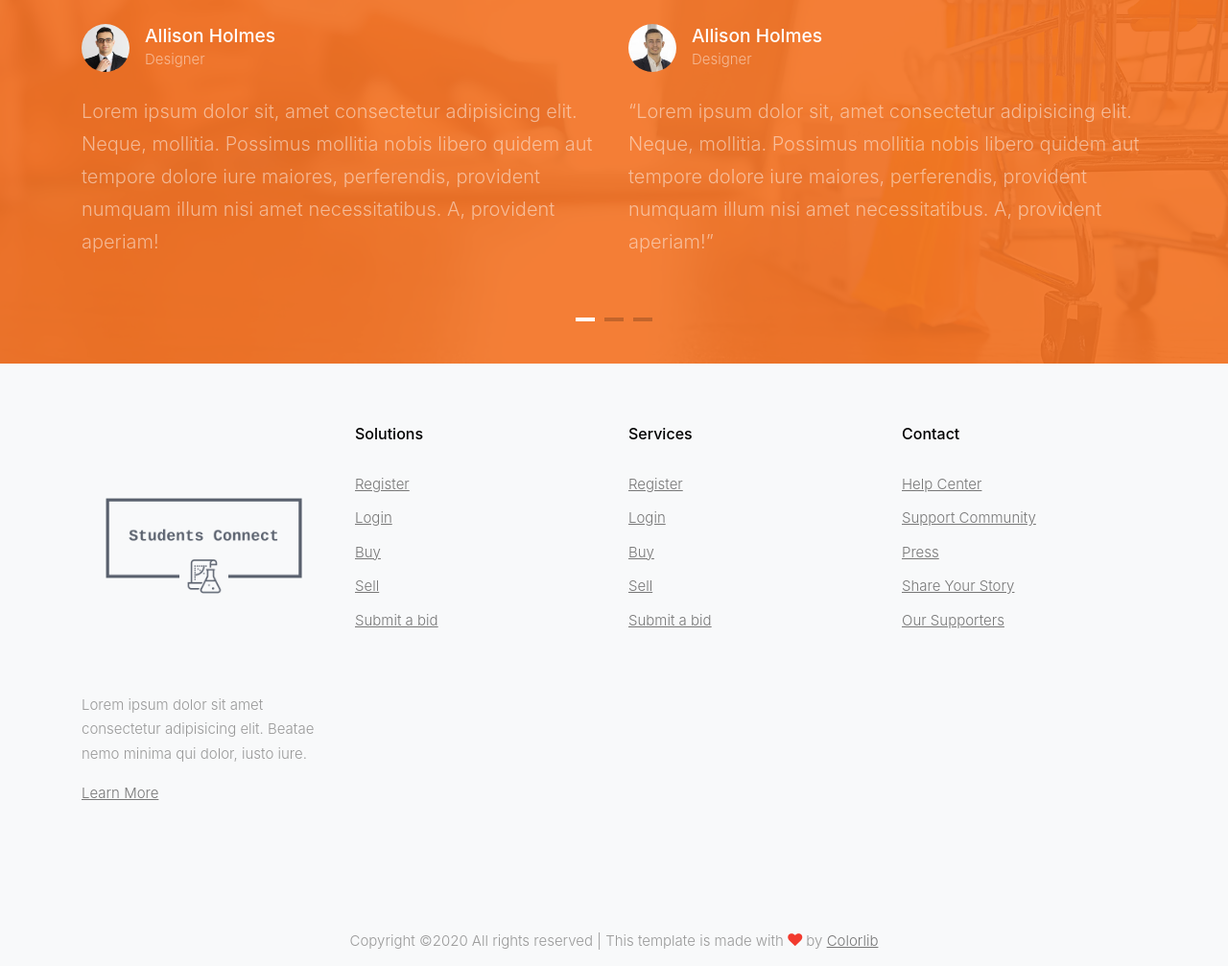
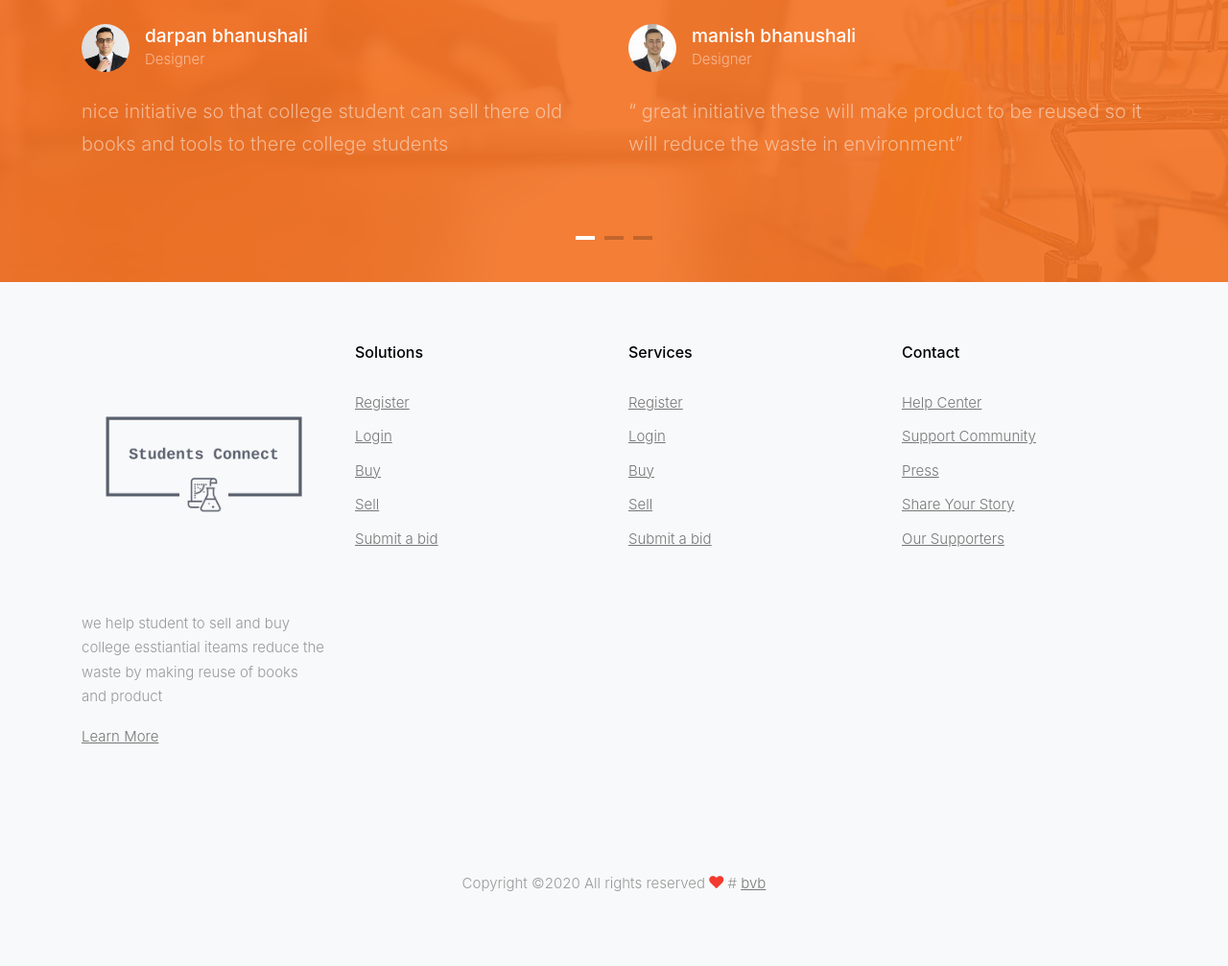
Before and after one commit to maniya26/clgwebsite, a plain HTML site: page contact.html in a window 1280 px wide. Shown: the part 1790-2797 px from the top of the page at 96% size. Drawn offline with Linux system fonts and the light colour scheme; files whose address does not match are found by name; a web font is replaced by a local one.

Commit message:
Update contact.html
m# hi change nere ne apply kare vej

```diff
--- a/contact.html
+++ b/contact.html
@@ -109,7 +109,7 @@
           <div class="row align-items-center justify-content-center">
             <div class="col-md-7 mx-auto text-center" data-aos="fade-up">
               <h1>Contact Us</h1>
-              <p>Lorem ipsum dolor sit amet, consectetur adipisicing elit. Sit, nihil.</p>
+<!--               <p></p> -->
               <p><a href="#" class="btn btn-primary">Explore Now</a></p>
             </div>
           </div>
@@ -159,13 +159,13 @@
               <div class="mb-3 bg-white">
                 <h3 class="mb-5 text-black">Contact Info</h3>
                 <p class="mb-0 font-weight-bold text-black">Address</p>
-                <p class="mb-4 text-black">203 Fake St. Mountain View, San Francisco, California, USA</p>
+                <p class="mb-4 text-black">shah and anchor kutchi eng college</p>
 
                 <p class="mb-0 font-weight-bold text-black">Phone</p>
-                <p class="mb-4"><a href="#">+1 232 3235 324</a></p>
+                <p class="mb-4"><a href="#">8291224544</a></p>
 
                 <p class="mb-0 font-weight-bold text-black">Email Address</p>
-                <p class="mb-0"><a href="#">youremail@domain.com</a></p>
+                <p class="mb-0"><a href="#">bhanushalim65@gmail.com</a></p>
 
               </div>
             </div>
@@ -190,12 +190,12 @@
               <div class="ftco-testimonial-vcard d-flex align-items-center mb-4">
                 <img src="images/person_1.jpg" alt="Image" class="img-fluid mr-3">
                 <div>
-                  <h3>Allison Holmes</h3>
+                  <h3>mahesh bhanushali</h3>
                   <span>Designer</span>
                 </div>
               </div>
               <div>
-                <p>&ldquo;Lorem ipsum dolor sit, amet consectetur adipisicing elit. Neque, mollitia. Possimus mollitia nobis libero quidem aut tempore dolore iure maiores, perferendis, provident numquam illum nisi amet necessitatibus. A, provident aperiam!&rdquo;</p>
+<<p>&ldquo;I am very happy with the product!&rdquo;</p> -->
               </div>
             </div>
 
@@ -203,12 +203,12 @@
               <div class="ftco-testimonial-vcard d-flex align-items-center mb-4">
                 <img src="images/person_2.jpg" alt="Image" class="img-fluid mr-3">
                 <div>
-                  <h3>Allison Holmes</h3>
+                  <h3>darpan bhanushali</h3>
                   <span>Designer</span>
                 </div>
               </div>
               <div>
-                <p>Lorem ipsum dolor sit, amet consectetur adipisicing elit. Neque, mollitia. Possimus mollitia nobis libero quidem aut tempore dolore iure maiores, perferendis, provident numquam illum nisi amet necessitatibus. A, provident aperiam!</p>
+                <p> nice initiative so that college student can sell there old books and tools to there college students</p>
               </div>
             </div>
 
@@ -216,12 +216,12 @@
               <div class="ftco-testimonial-vcard d-flex align-items-center mb-4">
                 <img src="images/person_4.jpg" alt="Image" class="img-fluid mr-3">
                 <div>
-                  <h3>Allison Holmes</h3>
+                  <h3>manish bhanushali</h3>
                   <span>Designer</span>
                 </div>
               </div>
               <div>
-                <p>&ldquo;Lorem ipsum dolor sit, amet consectetur adipisicing elit. Neque, mollitia. Possimus mollitia nobis libero quidem aut tempore dolore iure maiores, perferendis, provident numquam illum nisi amet necessitatibus. A, provident aperiam!&rdquo;</p>
+                <p>&ldquo; great initiative these will make product to be reused so it will reduce the waste in environment&rdquo;</p>
               </div>
             </div>
 
@@ -229,12 +229,12 @@
               <div class="ftco-testimonial-vcard d-flex align-items-center mb-4">
                 <img src="images/person_3.jpg" alt="Image" class="img-fluid mr-3">
                 <div>
-                  <h3>Allison Holmes</h3>
+                  <h3>vivek patel</h3>
                   <span>Designer</span>
                 </div>
               </div>
               <div>
-                <p>Lorem ipsum dolor sit, amet consectetur adipisicing elit. Neque, mollitia. Possimus mollitia nobis libero quidem aut tempore dolore iure maiores, perferendis, provident numquam illum nisi amet necessitatibus. A, provident aperiam!</p>
+                <p>i buyed a scintific calulator its working great !</p>
               </div>
             </div>
 
@@ -242,12 +242,12 @@
               <div class="ftco-testimonial-vcard d-flex align-items-center mb-4">
                 <img src="images/person_2.jpg" alt="Image" class="img-fluid mr-3">
                 <div>
-                  <h3>Allison Holmes</h3>
+                  <h3>harsh gori</h3>
                   <span>Designer</span>
                 </div>
               </div>
               <div>
-                <p>&ldquo;Lorem ipsum dolor sit, amet consectetur adipisicing elit. Neque, mollitia. Possimus mollitia nobis libero quidem aut tempore dolore iure maiores, perferendis, provident numquam illum nisi amet necessitatibus. A, provident aperiam!&rdquo;</p>
+                <p>&ldquo; i buyed ip books condition is nice&rdquo;</p>
               </div>
             </div>
 
@@ -255,12 +255,12 @@
               <div class="ftco-testimonial-vcard d-flex align-items-center mb-4">
                 <img src="images/person_4.jpg" alt="Image" class="img-fluid mr-3">
                 <div>
-                  <h3>Allison Holmes</h3>
+                  <h3>dipen mav</h3>
                   <span>Designer</span>
                 </div>
               </div>
               <div>
-                <p>Lorem ipsum dolor sit, amet consectetur adipisicing elit. Neque, mollitia. Possimus mollitia nobis libero quidem aut tempore dolore iure maiores, perferendis, provident numquam illum nisi amet necessitatibus. A, provident aperiam!</p>
+<!--                 <p>i sold my ed kit & tools here!</p> -->
               </div>
             </div>
 
@@ -274,7 +274,7 @@
           <div class="row">
             <div class="col-lg-3">
               <p class="mb-4"><img src="images/logo_footer.png" alt="Image" class="img-fluid"></p>
-              <p>Lorem ipsum dolor sit amet consectetur adipisicing elit. Beatae nemo minima qui dolor, iusto iure.</p>
+              <p>we help student to sell and buy college esstiantial iteams reduce the waste by making reuse of books and product</p>
               <p><a href="#">Learn More</a></p>
             </div>
             <div class="col-lg-3">
@@ -314,7 +314,7 @@
               <div class="copyright">
                 <p>
                   <!-- Link back to Colorlib can't be removed. Template is licensed under CC BY 3.0. -->
-                  Copyright &copy;<script>document.write(new Date().getFullYear());</script> All rights reserved | This template is made with <i class="icon-heart text-danger" aria-hidden="true"></i> by <a href="https://colorlib.com" target="_blank" >Colorlib</a>
+                  Copyright &copy;<script>document.write(new Date().getFullYear());</script> All rights reserved  <i class="icon-heart text-danger" aria-hidden="true"></i> # <a href="bestvsbuy.com" target="_blank" >bvb</a>
                   <!-- Link back to Colorlib can't be removed. Template is licensed under CC BY 3.0. -->
                 </p>
               </div>
```
